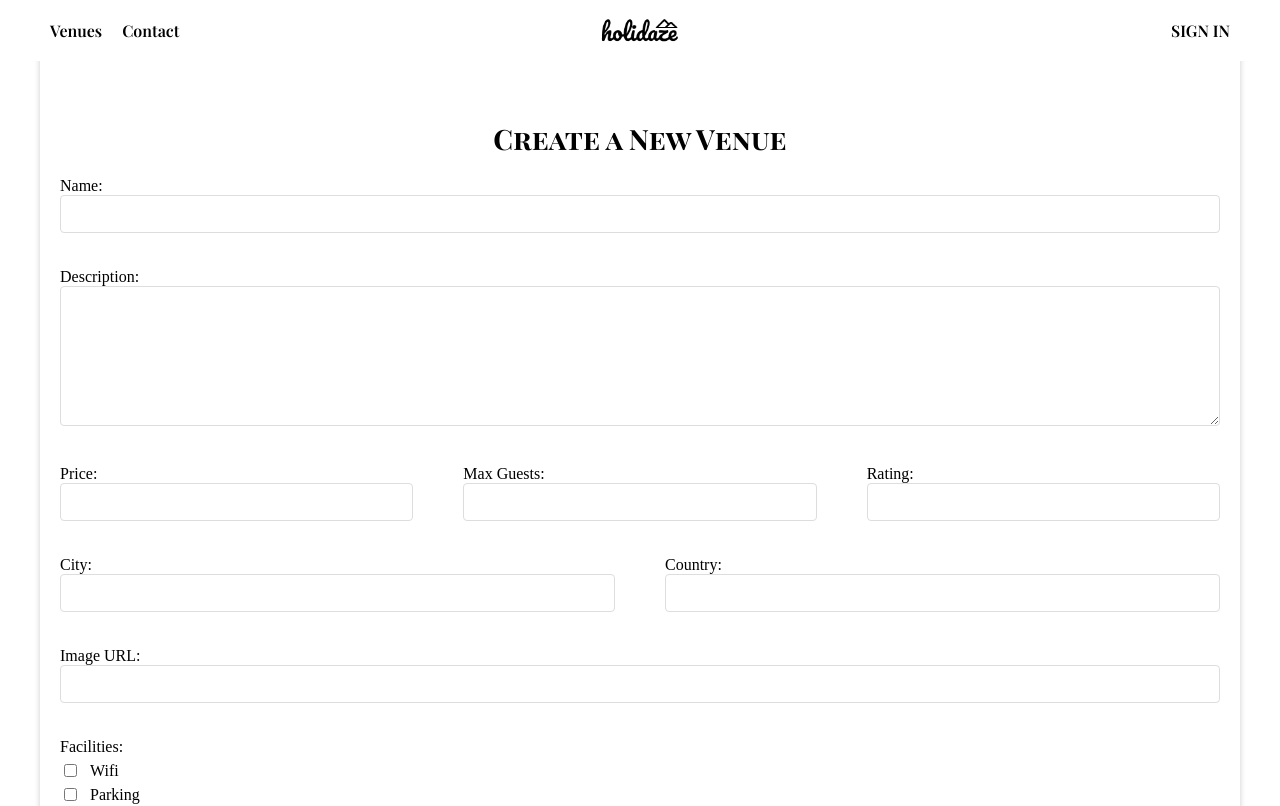
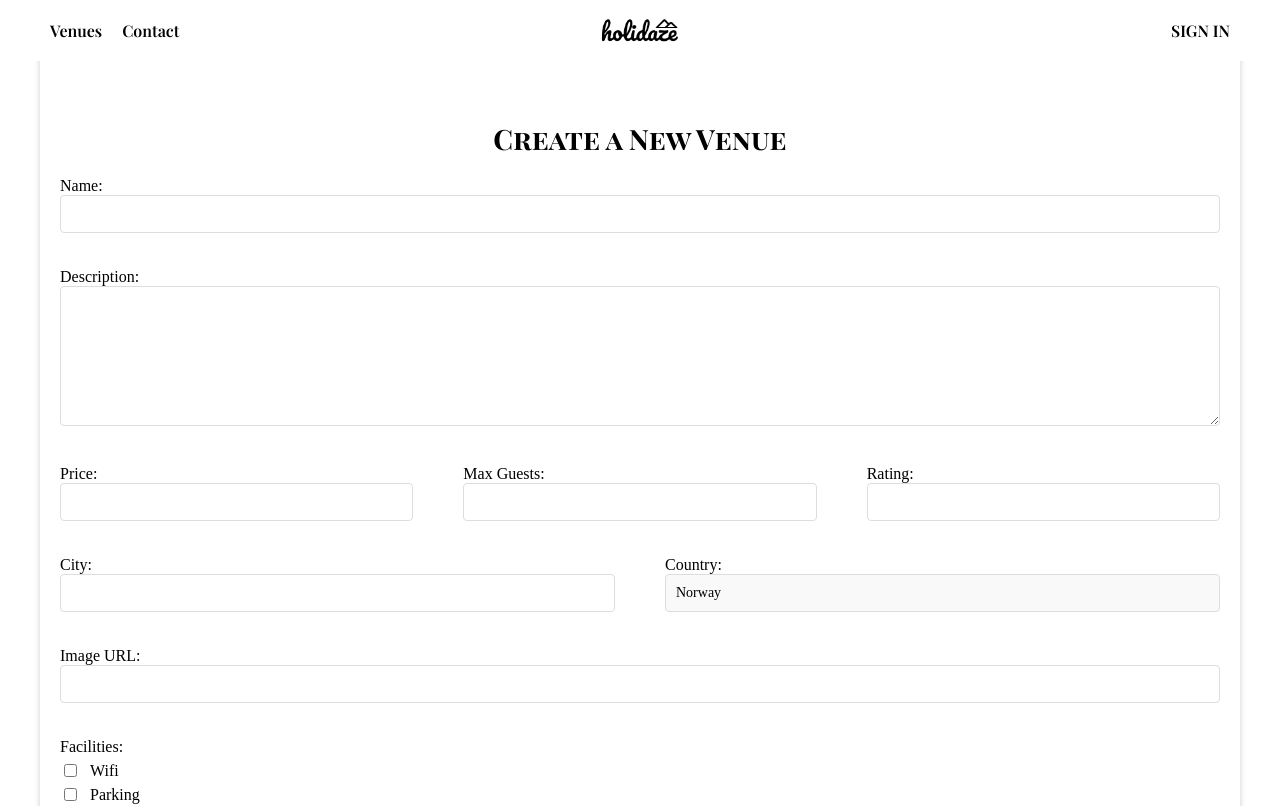
Before and after one commit to Murots/project-exam-2-holidaze, a React (Create React App) app: page /create-venue in a window 1280 px wide. Shown: the top 806 px of the page. Built offline with nearby package versions, Linux system fonts and the light colour scheme; a web font is replaced by a local one.

Commit message:
Norway set as default country when creating a new venue

```diff
--- a/src/pages/create-venue-page/CreateVenuePage.jsx
+++ b/src/pages/create-venue-page/CreateVenuePage.jsx
@@ -30,7 +30,7 @@ const schema = yup
     }),
     location: yup.object({
       city: yup.string().required("City is required"),
-      country: yup.string().required("Country is required"),
+      country: yup.string().default("Norway").required(),
     }),
   })
   .required();
@@ -52,8 +52,10 @@ const CreateVenue = () => {
   });
 
   const onSubmit = async (data) => {
+    data.location.country = "Norway";
+
     try {
-      const url = "https://v2.api.noroff.dev/hoolidaze/venues";
+      const url = "https://v2.api.noroff.dev/holidaze/venues";
       await fetchApi(url, "POST", data, token, apiKey);
       setFeedbackMessage("Venue created successfully!");
       setIsError(false);
@@ -113,8 +115,8 @@ const CreateVenue = () => {
           </S.InlineLabel>
           <S.InlineLabel>
             Country:
-            <S.Input {...register("location.country")} />
-            <S.ErrorMessage>{errors.location?.country?.message}</S.ErrorMessage>
+            <S.FixedText>Norway</S.FixedText>
+            <input type="hidden" value="Norway" {...register("location.country")} />
           </S.InlineLabel>
         </S.InlineGroup>
         <div>
--- a/src/pages/create-venue-page/CreateVenuePage.styles.js
+++ b/src/pages/create-venue-page/CreateVenuePage.styles.js
@@ -104,3 +104,13 @@ export const CheckboxLabel = styled.label`
   color: black;
   margin-top: 5px;
 `;
+
+export const FixedText = styled.div`
+  padding: 10px;
+  font-size: 14px;
+  color: black;
+  border: 1px solid #ddd;
+  border-radius: 4px;
+  background-color: #f9f9f9;
+  width: 100%;
+`;
```
